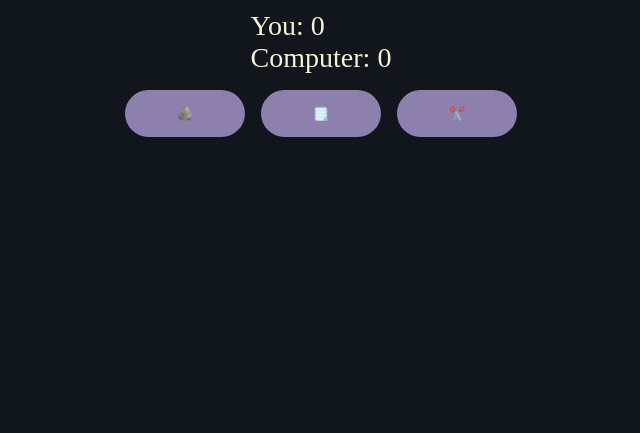
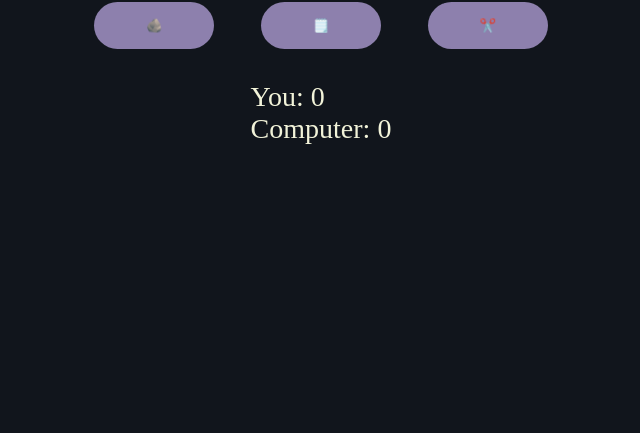
Before and after one commit to lukeramljak/odin-rock-paper-scissors, a plain HTML site: page index.html in a window 1280 px wide. Shown: the part 367-800 px from the top of the page, without its empty margins (319-959 px from the left). Drawn offline with Linux system fonts and the light colour scheme.

Commit message:
move buttons, add margin

```diff
--- a/index.html
+++ b/index.html
@@ -11,19 +11,19 @@
 
 <body>
   <h1>Rock Paper Scissors</h1>
+  <div class="buttons">
+    <button id="rock">🪨</button>
+    <button id="paper">🗒️</button>
+    <button id="scissors">✂️</button>
+  </div>
   <div class="container">
     <div class="result"></div>
     <div class="scores">
       <span class="player-score"></span>
       <span class="computer-score"></span>
     </div>
-    <div class="buttons">
-      <button id="rock">🪨</button>
-      <button id="paper">🗒️</button>
-      <button id="scissors">✂️</button>
-    </div>
-    <button class="restart" style="display: none">↻</button>
   </div>
+  <button class="restart" style="display: none">↻</button>
 </body>
 
 
--- a/style.css
+++ b/style.css
@@ -48,5 +48,7 @@ h1 {
 
 .buttons {
   display: flex;
+  justify-content: space-around;
+  margin: 1rem 0;
   gap: 1rem;
 }
```
